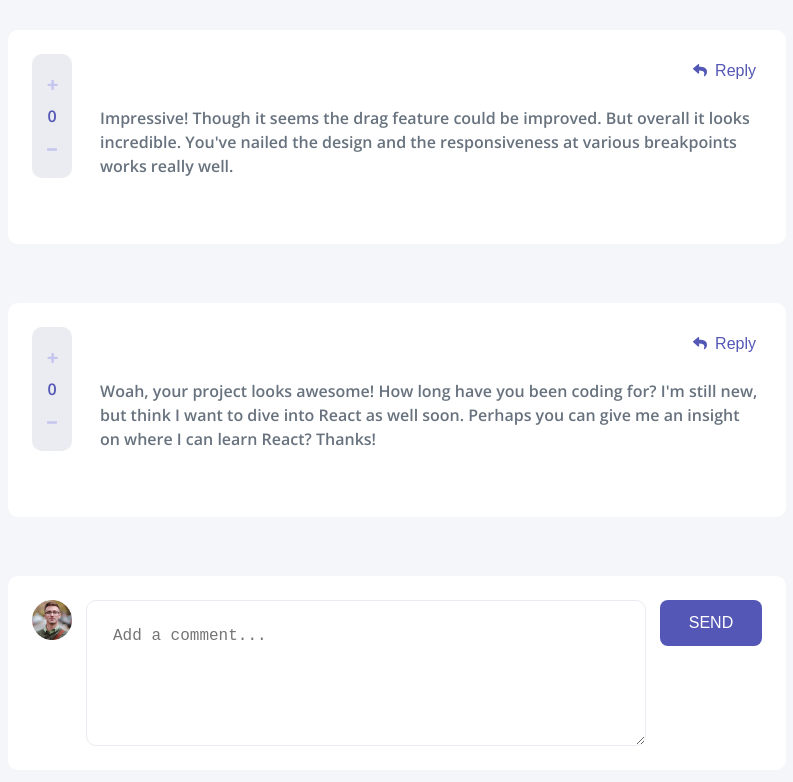
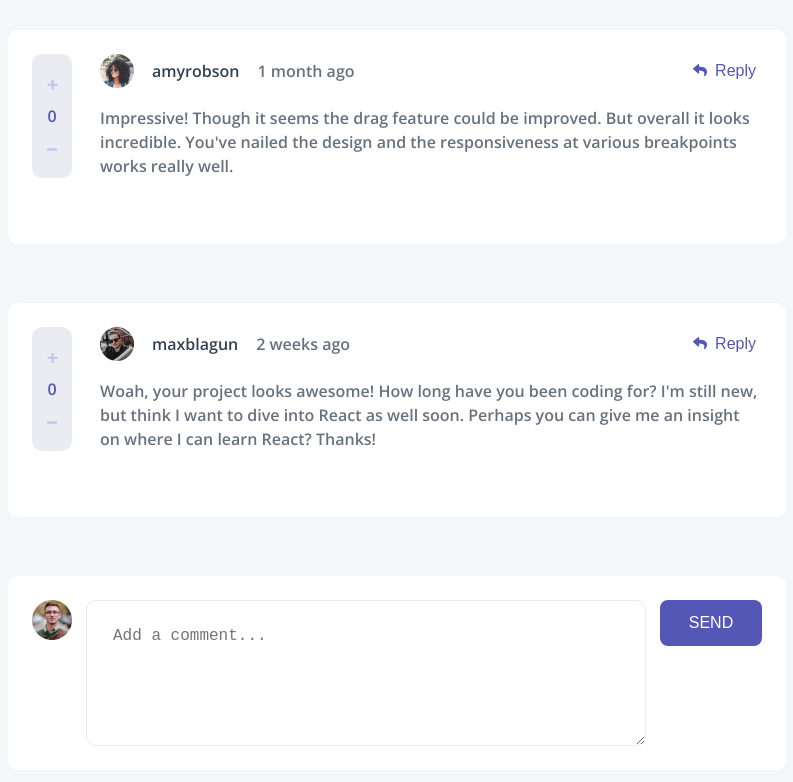
Before and after one commit to johnwav/actual-comments, a React (Vite) app: page / in a window 1280 px wide. Shown: the top 782 px of the page, without its empty margins (243-1036 px from the left). Built offline with nearby package versions, Linux system fonts and the light colour scheme.

Commit message:
Feat: Comments component

```diff
--- a/src/App.tsx
+++ b/src/App.tsx
@@ -7,9 +7,8 @@ function App() {
 
   return (
     <div className="app">
-      {/* <Comment /> */}
       {comments.map((comment) => {
-        return <Comment key={comment.id} content={comment.content} />;
+        return <Comment key={comment.id} comments={comment} />;
       })}
       <AddComment />
     </div>
--- a/src/components/comment/Comment.tsx
+++ b/src/components/comment/Comment.tsx
@@ -9,7 +9,7 @@ interface User {
   username: string;
 }
 
-interface Props {
+interface Comment {
   id: number;
   content: string;
   createdAt: string;
@@ -22,30 +22,17 @@ interface Props {
     score: number;
     replyingTo?: string;
     user: User;
-  };
+  }[];
 }
 
-// interface Comment {
-//   id: number;
-//   content: string;
-//   createdAt: string;
-//   score: number;
-//   user: {
-//     image: {
-//       png: string;
-//       webp: string;
-//     };
-//     username: string;
-//   };
-//   replies: Comment[];
-//   replyingTo?: string;
-// }
 
-type CommentList = Props;
+interface Props {
+  comments: Comment;
+}
 
-const Comment: React.FC<CommentList> = ({content}, {}) => {
+const Comment = ({ comments }: Props) => {
 
-console.log(content)
+  console.log(comments);
   return (
     <div className={styles.container}>
       <Vote />
@@ -53,18 +40,18 @@ console.log(content)
         <header>
           <div>
             <div className={styles.profileImage}>
-              {/* <img src={data.user.image.webp} alt="userimage" /> */}
+              <img src={comments.user.image.webp} alt="userimage" />
             </div>
-            {/* <div className={styles.username}>{data.user.username}</div> */}
+            <div className={styles.username}>{comments.user.username}</div>
 
-            {/* <div className={styles.date}>{data.createdAt}</div> */}
+            <div className={styles.date}>{comments.createdAt}</div>
           </div>
           <button className={styles.button}>
             <img src="/images/icon-reply.svg" alt="" />
             Reply
           </button>
         </header>
-        <div className={styles.commentBody}>{content}</div>
+        <div className={styles.commentBody}>{comments.content}</div>
       </div>
     </div>
   );
```
